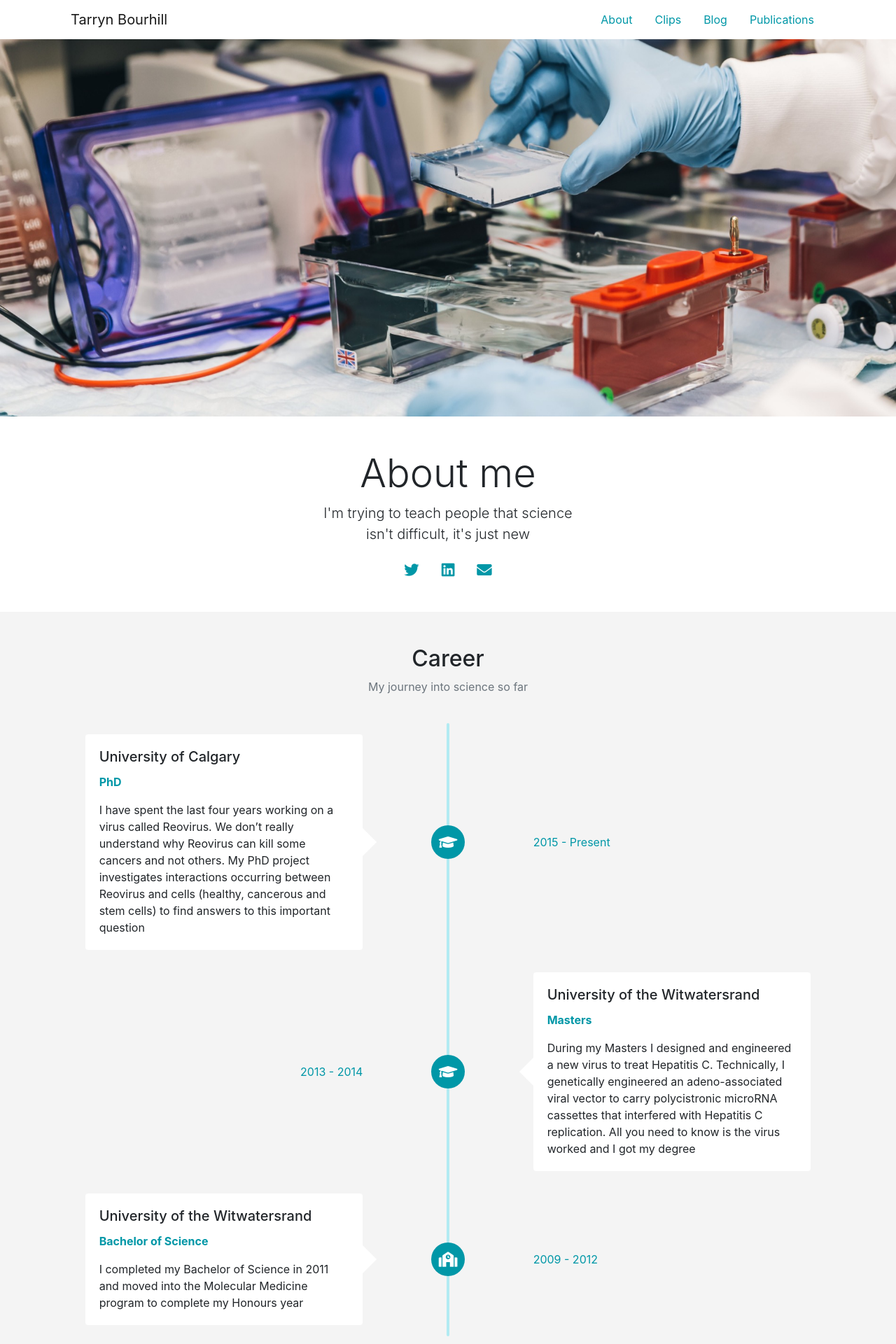
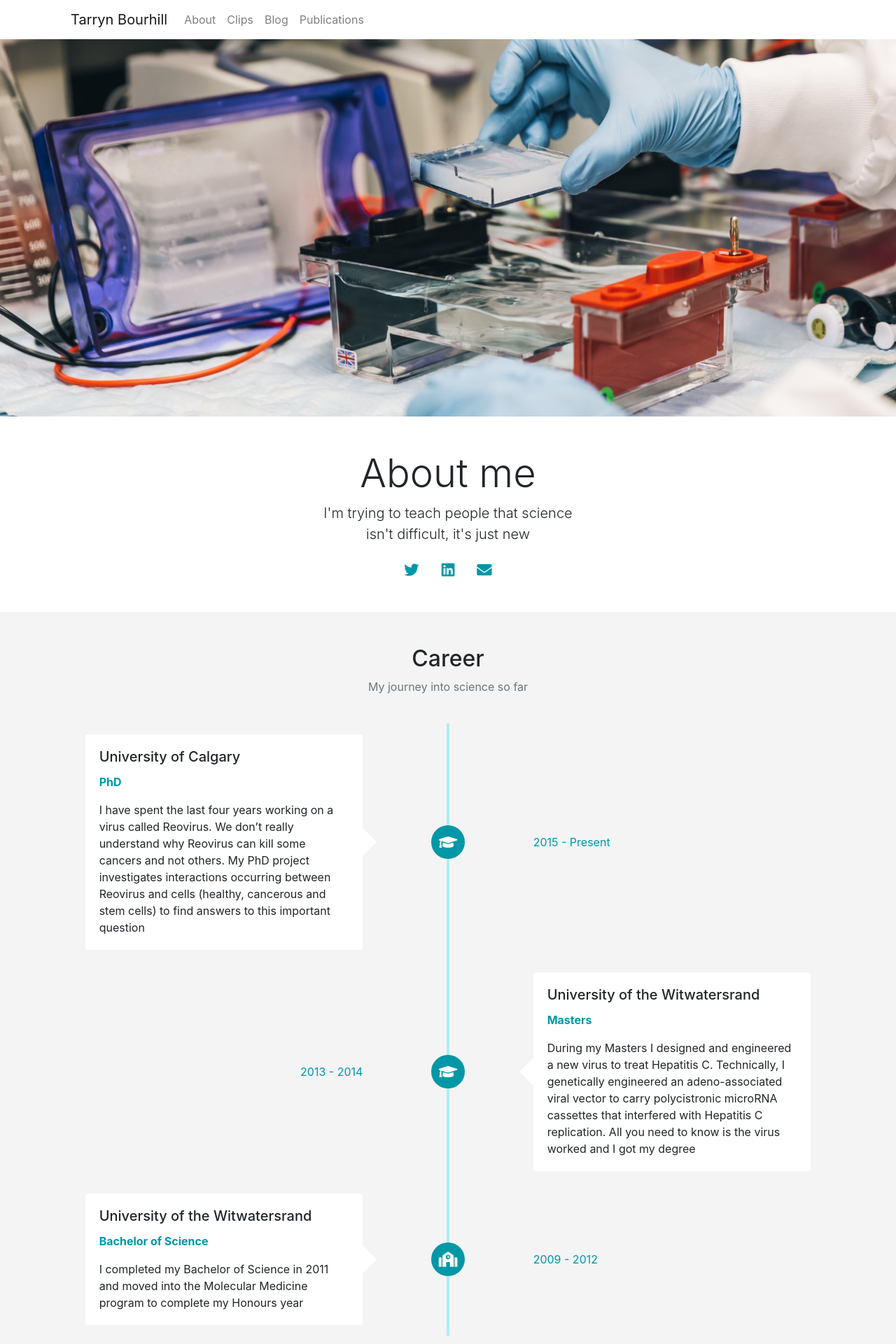
Before and after one commit to tbourhill/tbourhill.github.io, a Jekyll site: the page built from index.html, in a window 1280 px wide. Shown: the top 1920 px of the page at 70% size. Built offline with Jekyll 4.4.1, drawn with Linux system fonts in a browser that asks for light colours; nearby versions of some CDN libraries.

Commit message:
Mobile responsive navbar, about me section on homepage and career section

```diff
--- /dev/null
+++ b/_includes/career-timeline-mobile.html
@@ -0,0 +1,77 @@
+<div class="row">
+  <div class="col-2 career-center d-flex flex-column">
+    <div class="career-timeline rounded-top h-100"></div>
+    <div class="timeline-bubble rounded-circle d-flex justify-content-center align-items-center">
+      <i class="fas fa-graduation-cap fa-lg timeline-icon"></i>
+    </div>
+    <div class="career-timeline h-100"></div>
+  </div>
+  <div class="col-10">
+    <div class="card career-card right-card my-3">
+      <div class="card-body">
+        <h5 class="card-title">University of Calgary</h5>
+        <p class="timeline-card-subtitle mb-3">
+          <strong>PhD</strong>
+        </p>
+        <p class="timeline-date my-3">2015 - Present</p>
+        <p class="card-text">
+          I have spent the last four years working on a virus called Reovirus.
+          We don’t really understand why Reovirus can kill some cancers and not
+          others. My PhD project investigates interactions occurring between
+          Reovirus and cells (healthy, cancerous and stem cells) to find answers
+          to this important question
+        </p>
+      </div>
+    </div>
+  </div>
+</div>
+<div class="row">
+  <div class="col-2 career-center d-flex flex-column">
+    <div class="career-timeline h-100"></div>
+    <div class="timeline-bubble rounded-circle d-flex justify-content-center align-items-center">
+      <i class="fas fa-graduation-cap fa-lg timeline-icon"></i>
+    </div>
+    <div class="career-timeline h-100"></div>
+  </div>
+  <div class="col-10">
+    <div class="card career-card right-card my-3">
+      <div class="card-body">
+        <h5 class="card-title">University of the Witwatersrand</h5>
+        <p class="timeline-card-subtitle mb-3">
+          <strong>Masters</strong>
+        </p>
+        <p class="timeline-date my-3">2013 - 2014</p>
+        <p class="card-text">
+          During my Masters I designed and engineered a new virus to treat Hepatitis C.
+          Technically, I genetically engineered an adeno-associated viral vector to carry
+          polycistronic microRNA cassettes that interfered with Hepatitis C replication.
+          All you need to know is the virus worked and I got my degree
+        </p>
+      </div>
+    </div>
+  </div>
+</div>
+<div class="row">
+  <div class="col-2 career-center d-flex flex-column">
+    <div class="career-timeline h-100"></div>
+    <div class="timeline-bubble rounded-circle d-flex justify-content-center align-items-center">
+      <i class="fas fa-graduation-cap fa-lg timeline-icon"></i>
+    </div>
+    <div class="career-timeline h-100 rounded-bottom"></div>
+  </div>
+  <div class="col-10">
+    <div class="card career-card right-card my-3">
+      <div class="card-body">
+        <h5 class="card-title">University of the Witwatersrand</h5>
+        <p class="timeline-card-subtitle mb-3">
+          <strong>Bachelor of Science</strong>
+        </p>
+        <p class="timeline-date my-3">2009 - 2012</p>
+        <p class="card-text">
+          I completed my Bachelor of Science in 2011 and moved into the
+          Molecular Medicine program to complete my Honours year
+        </p>
+      </div>
+    </div>
+  </div>
+</div>
--- /dev/null
+++ b/_includes/career-timeline.html
@@ -0,0 +1,88 @@
+<div class="row">
+  <div class="col-1"></div>
+  <div class="col-4">
+    <div class="card career-card left-card my-3">
+      <div class="card-body">
+        <h5 class="card-title">University of Calgary</h5>
+        <p class="timeline-card-subtitle mb-3">
+          <strong>PhD</strong>
+        </p>
+        <p class="card-text">
+          I have spent the last four years working on a virus called Reovirus.
+          We don’t really understand why Reovirus can kill some cancers and not
+          others. My PhD project investigates interactions occurring between
+          Reovirus and cells (healthy, cancerous and stem cells) to find answers
+          to this important question
+        </p>
+      </div>
+    </div>
+  </div>
+  <div class="col-2 career-center d-flex flex-column">
+    <div class="career-timeline rounded-top h-100"></div>
+    <div class="timeline-bubble rounded-circle d-flex justify-content-center align-items-center">
+      <i class="fas fa-graduation-cap fa-lg timeline-icon"></i>
+    </div>
+    <div class="career-timeline h-100"></div>
+  </div>
+  <div class="col-5 d-flex justify-content-start align-items-center">
+    <p class="timeline-date my-auto">2015 - Present</p>
+  </div>
+</div>
+
+<div class="row">
+  <div class="col-5 d-flex justify-content-end align-items-center">
+    <p class="timeline-date my-auto">2013 - 2014</p>
+  </div>
+  <div class="col-2 career-center d-flex flex-column">
+    <div class="career-timeline h-100"></div>
+    <div class="timeline-bubble rounded-circle d-flex justify-content-center align-items-center">
+      <i class="fas fa-graduation-cap fa-lg timeline-icon"></i>
+    </div>
+    <div class="career-timeline h-100"></div>
+  </div>
+  <div class="col-4">
+    <div class="card career-card right-card my-3">
+      <div class="card-body">
+        <h5 class="card-title">University of the Witwatersrand</h5>
+        <p class="timeline-card-subtitle mb-3">
+          <strong>Masters</strong>
+        </p>
+        <p class="card-text">
+          During my Masters I designed and engineered a new virus to treat Hepatitis C.
+          Technically, I genetically engineered an adeno-associated viral vector to carry
+          polycistronic microRNA cassettes that interfered with Hepatitis C replication.
+          All you need to know is the virus worked and I got my degree
+        </p>
+      </div>
+    </div>
+  </div>
+  <div class="col-1"></div>
+</div>
+
+<div class="row">
+  <div class="col-1"></div>
+  <div class="col-4">
+    <div class="card career-card left-card my-3">
+      <div class="card-body">
+        <h5 class="card-title">University of the Witwatersrand</h5>
+        <p class="timeline-card-subtitle mb-3">
+          <strong>Bachelor of Science</strong>
+        </p>
+        <p class="card-text">
+          I completed my Bachelor of Science in 2011 and moved into the
+          Molecular Medicine program to complete my Honours year
+        </p>
+      </div>
+    </div>
+  </div>
+  <div class="col-2 career-center d-flex flex-column">
+    <div class="career-timeline h-100"></div>
+    <div class="timeline-bubble rounded-circle d-flex justify-content-center align-items-center">
+      <i class="fas fa-school fa-lg timeline-icon"></i>
+    </div>
+    <div class="career-timeline h-100 rounded-bottom"></div>
+  </div>
+  <div class="col-5 d-flex justify-content-start align-items-center">
+    <p class="timeline-date my-auto">2009 - 2012</p>
+  </div>
+</div>
--- a/_includes/navigation.html
+++ b/_includes/navigation.html
@@ -1,17 +1,19 @@
 <div class="container">
-  <div class="row">
-    <div class="col">
-      <nav class="navbar navbar-light" style="background-color: #ffffff;">
+  <nav class="navbar navbar-expand-sm navbar-light">
     <a class="navbar-brand" href="/">{{ site.data.core.name }}</a>
 
-        <ul class="nav justify-content-end"">
+    <button class="navbar-toggler" type="button" data-toggle="collapse" data-target="#navbarNav" aria-controls="navbarNav" aria-expanded="false" aria-label="Toggle navigation">
+      <span class="navbar-toggler-icon"></span>
+    </button>
+
+    <div class="collapse navbar-collapse" id="navbarNav">
+      <ul class="navbar-nav"">
         {% for item in site.data.navigation %}
           <li class="nav-item {% if page.url == item.link %}active{% endif %}">
             <a class="nav-link" href="{{ item.link }}">{{ item.name }}</a>
           </li>
         {% endfor %}
       </ul>
+    </div>
   </nav>
 </div>
-  </div>
-</div>
--- a/index.html
+++ b/index.html
@@ -4,7 +4,7 @@
 
 <div class="container-fluid about-section">
   <div class="row justify-content-center py-5">
-    <div class="col-4">
+    <div class="col-md-4">
       <h1 class="display-4 text-center">About me</h1>
       <p class="lead text-center">I'm trying to teach people that science isn't difficult, it's just new</p>
       <div class="d-flex justify-content-center mt-4">
@@ -29,91 +29,11 @@
       <p class="text-center text-muted">My journey into science so far</p>
     </div>
   </div>
-  <div class="row">
-    <div class="col-1"></div>
-    <div class="col-4">
-      <div class="card career-card left-card my-3">
-        <div class="card-body">
-          <h5 class="card-title">University of Calgary</h5>
-          <p class="timeline-card-subtitle mb-3">
-            <strong>PhD</strong>
-          </p>
-          <p class="card-text">
-            I have spent the last four years working on a virus called Reovirus.
-            We don’t really understand why Reovirus can kill some cancers and not
-            others. My PhD project investigates interactions occurring between
-            Reovirus and cells (healthy, cancerous and stem cells) to find answers
-            to this important question
-          </p>
-        </div>
-      </div>
-    </div>
-    <div class="col-2 career-center d-flex flex-column">
-      <div class="career-timeline rounded-top h-100"></div>
-      <div class="timeline-bubble rounded-circle d-flex justify-content-center align-items-center">
-        <i class="fas fa-graduation-cap fa-lg timeline-icon"></i>
-      </div>
-      <div class="career-timeline h-100"></div>
-    </div>
-    <div class="col-5 d-flex justify-content-start align-items-center">
-      <p class="timeline-date my-auto">2015 - Present</p>
-    </div>
+  <div class="d-none d-sm-block pb-5">
+    {% include career-timeline.html %}
   </div>
-  <div class="row">
-    <div class="col-5 d-flex justify-content-end align-items-center">
-      <p class="timeline-date my-auto">2013 - 2014</p>
-    </div>
-    <div class="col-2 career-center d-flex flex-column">
-      <div class="career-timeline h-100"></div>
-      <div class="timeline-bubble rounded-circle d-flex justify-content-center align-items-center">
-        <i class="fas fa-graduation-cap fa-lg timeline-icon"></i>
-      </div>
-      <div class="career-timeline h-100"></div>
-    </div>
-    <div class="col-4">
-      <div class="card career-card right-card my-3">
-        <div class="card-body">
-          <h5 class="card-title">University of the Witwatersrand</h5>
-          <p class="timeline-card-subtitle mb-3">
-            <strong>Masters</strong>
-          </p>
-          <p class="card-text">
-            During my Masters I designed and engineered a new virus to treat Hepatitis C.
-            Technically, I genetically engineered an adeno-associated viral vector to carry
-            polycistronic microRNA cassettes that interfered with Hepatitis C replication.
-            All you need to know is the virus worked and I got my degree
-          </p>
-        </div>
-      </div>
-    </div>
-    <div class="col-1"></div>
-  </div>
-  <div class="row pb-5">
-    <div class="col-1"></div>
-    <div class="col-4">
-      <div class="card career-card left-card my-3">
-        <div class="card-body">
-          <h5 class="card-title">University of the Witwatersrand</h5>
-          <p class="timeline-card-subtitle mb-3">
-            <strong>Bachelor of Science</strong>
-          </p>
-          <p class="card-text">
-            I completed my Bachelor of Science in 2011 and moved into the
-            Molecular Medicine program to complete my Honours year
-          </p>
-        </div>
-      </div>
-    </div>
-    <div class="col-2 career-center d-flex flex-column">
-      <div class="career-timeline h-100"></div>
-      <div class="timeline-bubble rounded-circle d-flex justify-content-center align-items-center">
-        <i class="fas fa-school fa-lg timeline-icon"></i>
-      </div>
-      <div class="career-timeline h-100 rounded-bottom"></div>
-    </div>
-    <div class="col-5 d-flex justify-content-start align-items-center">
-      <p class="timeline-date my-auto">2009 - 2012</p>
-    </div>
+  <div class="d-block d-sm-none pb-5">
+    {% include career-timeline-mobile.html %}
   </div>
 </div>
 
```
Lines whose indentation alone changed are shown as unchanged.
